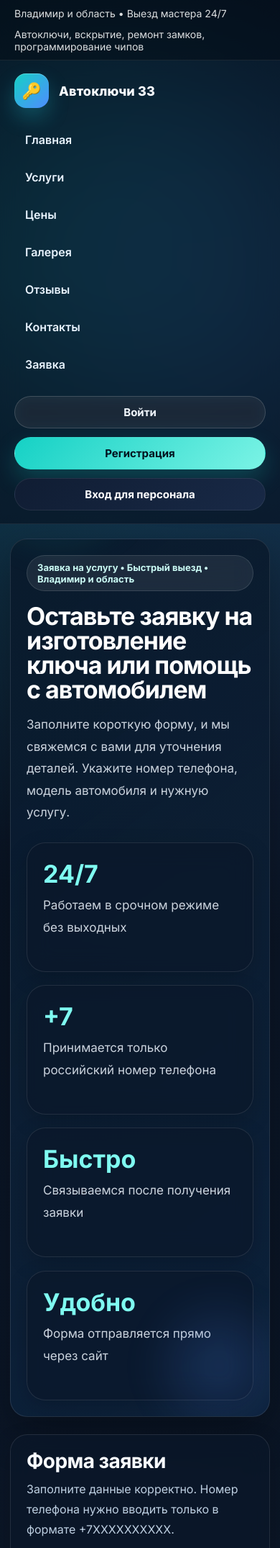
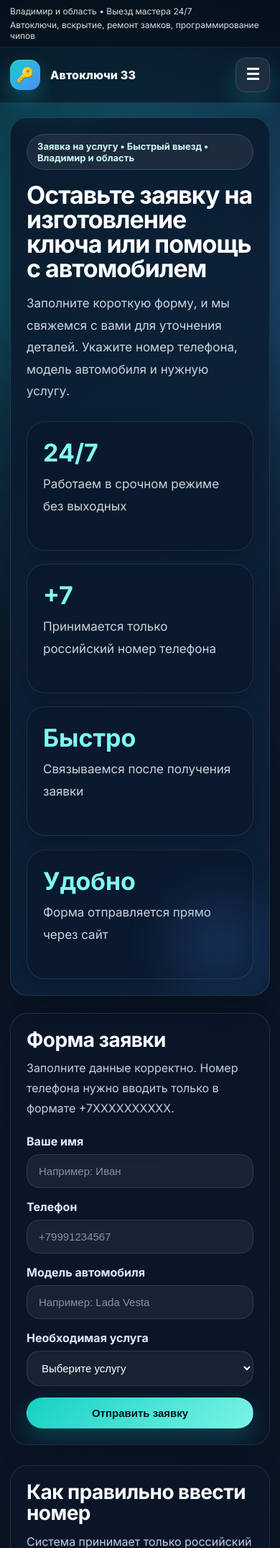
Before and after one commit to eruovi/AutoKey, a Flask app: page /contact in a window 390 px wide. Shown: the top 2150 px of the page at 72% size. Run offline with Flask 3, Linux system fonts and the light colour scheme.

Commit message:
fix mobile menu overlap

```diff
--- a/templates/base.html
+++ b/templates/base.html
@@ -36,7 +36,6 @@
         }
 
         * { box-sizing: border-box; }
-
         html { scroll-behavior: smooth; }
 
         body {
@@ -115,7 +114,7 @@
         .navbar {
             position: sticky;
             top: 0;
-            z-index: 100;
+            z-index: 1000;
             background: rgba(7, 17, 31, 0.62);
             backdrop-filter: blur(18px);
             border-bottom: 1px solid rgba(255,255,255,.08);
@@ -152,6 +151,25 @@
                 0 12px 26px rgba(21, 209, 197, 0.28),
                 inset 0 1px 0 rgba(255,255,255,.25);
             animation: pulseMark 3.6s ease-in-out infinite;
+        }
+
+        .menu-toggle {
+            display: none;
+            width: 48px;
+            height: 48px;
+            border-radius: 14px;
+            border: 1px solid rgba(255,255,255,.12);
+            background: rgba(255,255,255,.08);
+            color: #fff;
+            font-size: 22px;
+            cursor: pointer;
+            padding: 0;
+            flex-shrink: 0;
+        }
+
+        .menu-toggle:hover {
+            background: rgba(255,255,255,.14);
+            transform: translateY(-1px);
         }
 
         .nav-links, .nav-actions {
@@ -699,13 +717,77 @@
         }
 
         @media (max-width: 760px) {
-            .nav-inner {
+            .topbar {
+                padding: 8px 14px;
+                font-size: 12px;
+            }
+
+            .topbar-inner {
                 flex-direction: column;
                 align-items: flex-start;
+                gap: 4px;
             }
 
-            .nav-links, .nav-actions, .gallery-grid {
+            .nav-inner {
+                display: grid;
+                grid-template-columns: 1fr auto;
+                align-items: center;
+                gap: 14px;
+                padding: 14px;
+            }
+
+            .brand {
+                min-width: 0;
+                font-size: 16px;
+            }
+
+            .brand span:last-child {
+                white-space: nowrap;
+                overflow: hidden;
+                text-overflow: ellipsis;
+            }
+
+            .brand-mark {
+                width: 42px;
+                height: 42px;
+                border-radius: 14px;
+                font-size: 20px;
+            }
+
+            .menu-toggle {
+                display: inline-flex;
+                align-items: center;
+                justify-content: center;
+            }
+
+            .nav-links,
+            .nav-actions {
+                display: none;
                 width: 100%;
+                grid-column: 1 / -1;
+                flex-direction: column;
+                align-items: stretch;
+                gap: 12px;
+                padding-top: 10px;
+                animation: fadeUp .25s ease;
+            }
+
+            .nav-links.open,
+            .nav-actions.open {
+                display: flex;
+            }
+
+            .nav-links a,
+            .btn,
+            .nav-actions a,
+            .nav-actions .user-badge,
+            button {
+                width: 100%;
+                justify-content: center;
+            }
+
+            .user-badge {
+                text-align: center;
             }
 
             .hero-panel, .hero-image-card, .content-card, .table-card, .auth-card, .info-card, .gallery-card {
@@ -718,16 +800,6 @@
 
             .page-shell {
                 padding: 20px 14px 40px;
-            }
-
-            .nav-links a, .btn, button {
-                width: 100%;
-                justify-content: center;
-            }
-
-            .user-badge {
-                width: 100%;
-                text-align: center;
             }
 
             .hero-image {
@@ -770,7 +842,11 @@
                 <span>Автоключи 33</span>
             </a>
 
-            <nav class="nav-links">
+            <button class="menu-toggle" type="button" aria-label="Открыть меню" aria-expanded="false">
+                ☰
+            </button>
+
+            <nav class="nav-links" id="mobileMenu">
                 <a href="{{ url_for('index') }}">Главная</a>
                 <a href="{{ url_for('services') }}">Услуги</a>
                 <a href="{{ url_for('prices') }}">Цены</a>
@@ -780,7 +856,7 @@
                 <a href="{{ url_for('contact') }}">Заявка</a>
             </nav>
 
-            <div class="nav-actions">
+            <div class="nav-actions" id="mobileActions">
                 {% if session.get('user_id') %}
                     <div class="user-badge">{{ session.get('username') }}</div>
                     {% if session.get('role') in ['admin', 'manager'] %}
@@ -830,6 +906,40 @@
         });
 
         revealItems.forEach(item => observer.observe(item));
+
+        const menuToggle = document.querySelector('.menu-toggle');
+        const mobileMenu = document.querySelector('.nav-links');
+        const mobileActions = document.querySelector('.nav-actions');
+        const mobileMenuLinks = document.querySelectorAll('.nav-links a, .nav-actions a');
+
+        if (menuToggle && mobileMenu && mobileActions) {
+            menuToggle.addEventListener('click', () => {
+                const isOpen = mobileMenu.classList.toggle('open');
+                mobileActions.classList.toggle('open');
+                menuToggle.setAttribute('aria-expanded', isOpen ? 'true' : 'false');
+                menuToggle.textContent = isOpen ? '✕' : '☰';
+            });
+
+            mobileMenuLinks.forEach(link => {
+                link.addEventListener('click', () => {
+                    if (window.innerWidth <= 760) {
+                        mobileMenu.classList.remove('open');
+                        mobileActions.classList.remove('open');
+                        menuToggle.setAttribute('aria-expanded', 'false');
+                        menuToggle.textContent = '☰';
+                    }
+                });
+            });
+
+            window.addEventListener('resize', () => {
+                if (window.innerWidth > 760) {
+                    mobileMenu.classList.remove('open');
+                    mobileActions.classList.remove('open');
+                    menuToggle.setAttribute('aria-expanded', 'false');
+                    menuToggle.textContent = '☰';
+                }
+            });
+        }
     </script>
 </body>
 </html>
```
